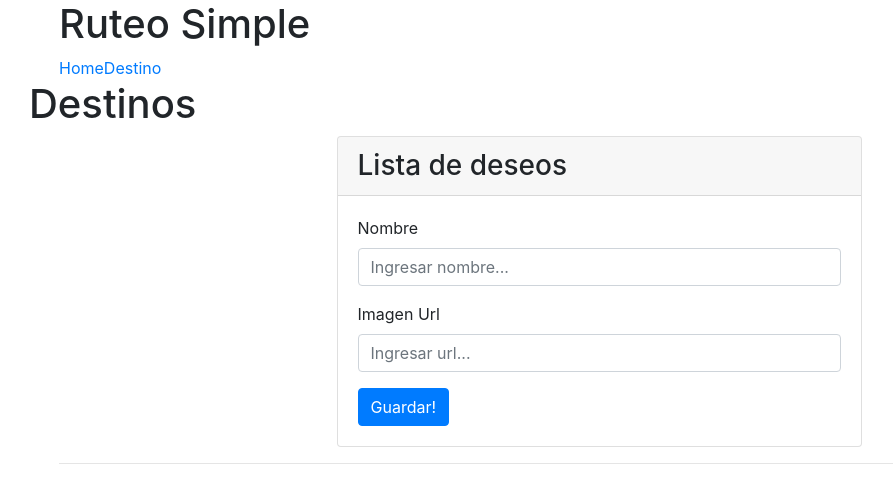
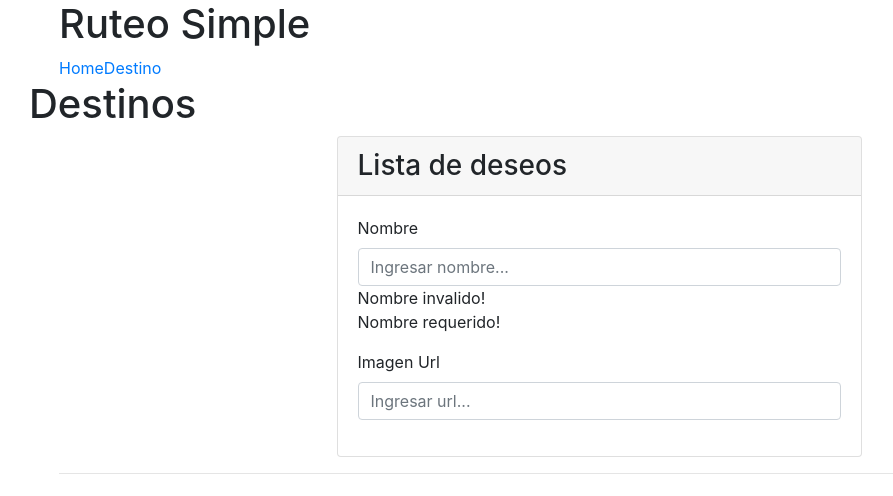
Before and after one commit to JoseEduardoGarciaAvalos/ddp-angular10, an Angular app: page /home in a window 1280 px wide. Shown: the top 496 px of the page, without its empty margins (41-934 px from the left). Built offline with nearby package versions, Linux system fonts and the light colour scheme.

Commit message:
validaciones básico

```diff
--- a/src/app/form-destino-viaje/form-destino-viaje.component.html
+++ b/src/app/form-destino-viaje/form-destino-viaje.component.html
@@ -5,11 +5,13 @@
         <label for="nombre">Nombre</label>
         <input type="text" class="form-control" id="nombre" placeholder="Ingresar nombre..."
             [formControl]="fg.controls['nombre']">
+        <div *ngIf="!fg.controls['nombre'].valid">Nombre invalido!</div>
+        <div *ngIf="fg.controls['nombre'].hasError('required')">Nombre requerido!</div>
     </div>
     <div class="form-group">
         <label for="Imagen Url">Imagen Url</label>
         <input type="text" class="form-control" id="imagenUrl" placeholder="Ingresar url..."
             [formControl]="fg.controls['url']">
     </div>
-    <button type="submit" class="btn btn-primary">Guardar!</button>
+    <button type="submit" class="btn btn-primary" *ngIf="fg.valid">Guardar!</button>
 </form>
--- a/src/app/form-destino-viaje/form-destino-viaje.component.ts
+++ b/src/app/form-destino-viaje/form-destino-viaje.component.ts
@@ -1,5 +1,5 @@
 import { Component, EventEmitter, OnInit, Output } from '@angular/core';
-import { FormBuilder, FormGroup } from '@angular/forms';
+import { FormBuilder, FormGroup, Validators } from '@angular/forms';
 import { DestinoViaje } from '../models/destino-viaje.models';
 
 @Component({
@@ -13,7 +13,7 @@
 
   constructor(fb: FormBuilder) {
     this.fg = fb.group({
-      nombre: [''],
+      nombre: ['', Validators.required],
       url: ['']
     });
     this.fg.valueChanges.subscribe( (form) => {
```
